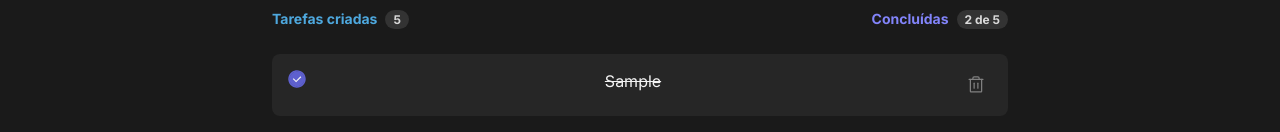
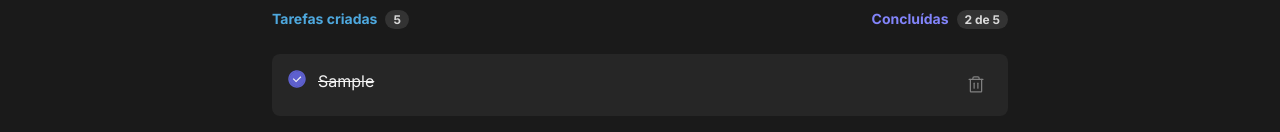
Before and after one commit to nikolasmarlon/to-do-list-jsx, a React (Vite) app: page / in a window 1280 px wide. Both pictures are taken after typing "Sample" into the empty fields and a click on the button "Criar". Shown: the part 274-406 px from the top of the page. Built offline with nearby package versions, Linux system fonts and the light colour scheme.

Commit message:
Update Tarefa.module.css

```diff
--- a/src/componentes/Tarefa.module.css
+++ b/src/componentes/Tarefa.module.css
@@ -10,9 +10,13 @@
 }
 
 .contentTarefa p {
+    width: 100%;
+    text-align: left;
     size: 0.875rem;
     text-decoration: line-through;
     line-height: 1.4;
+
+
 }
 
 .contentTarefa > span{
```
